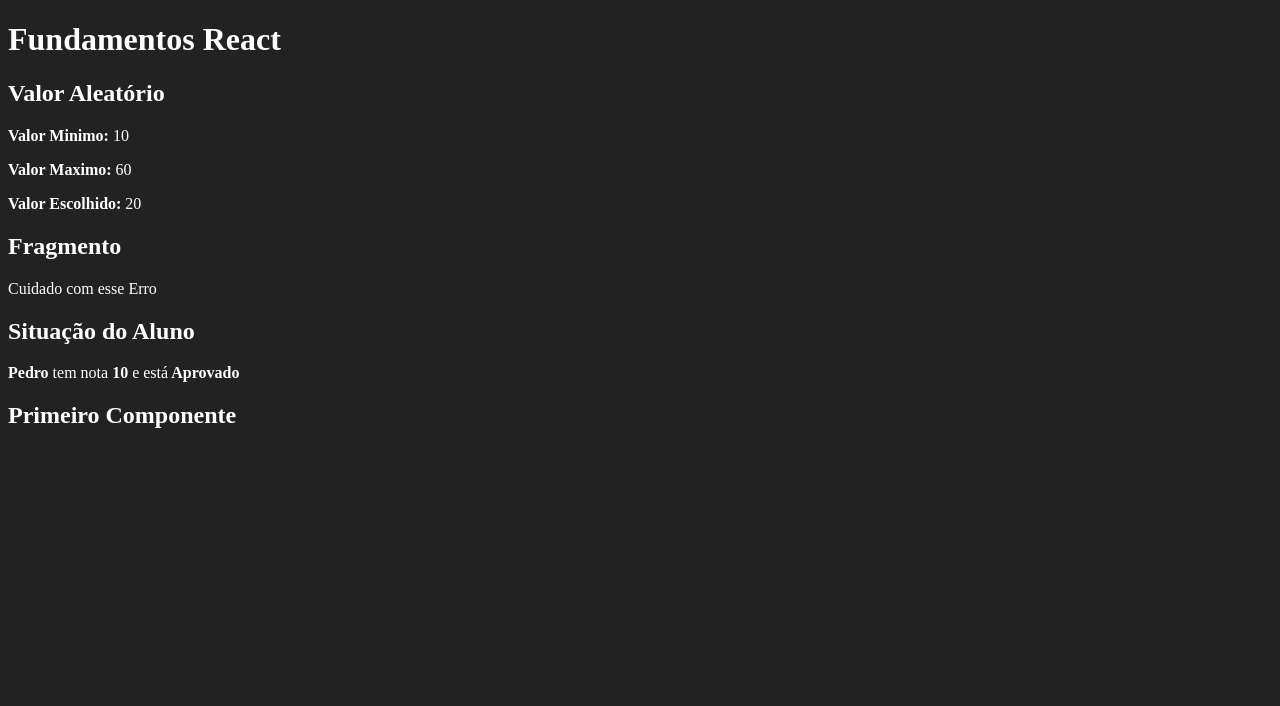
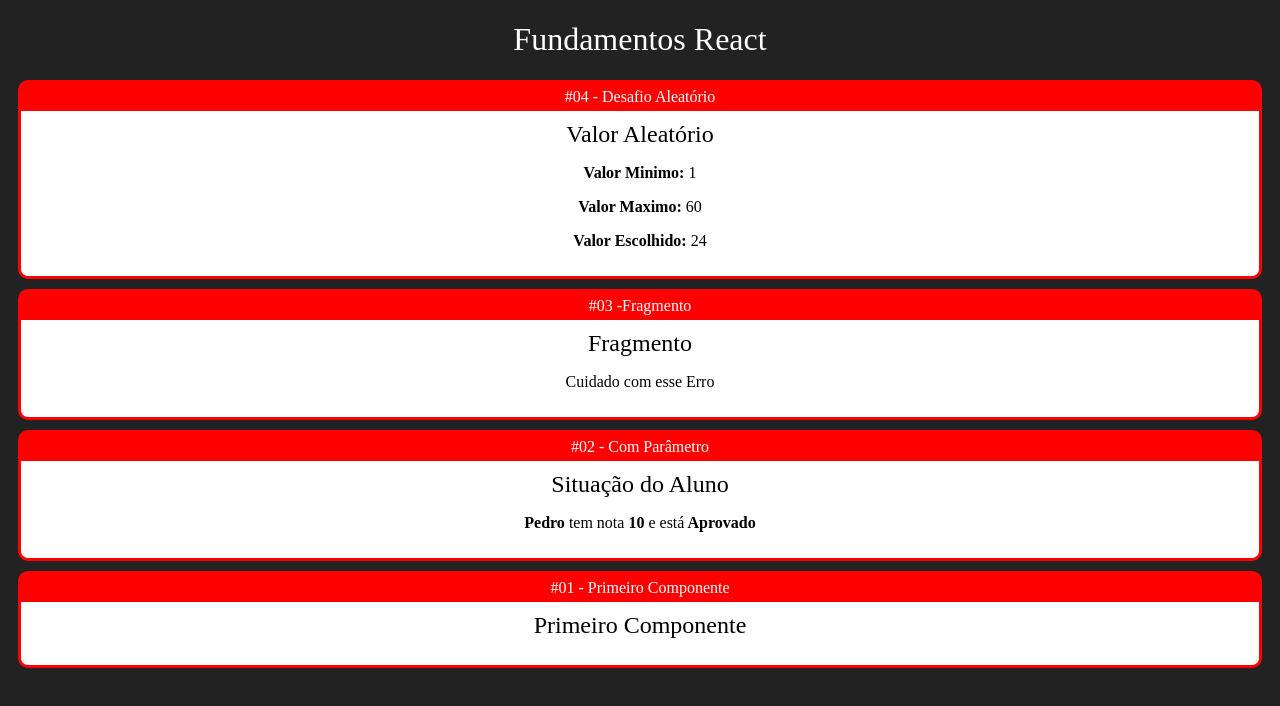
Before and after one commit to Pedrosouza21/Fundamentos-React, a React (Create React App) app: page / in a window 1280 px wide. Shown: the top 706 px of the page. Built offline with nearby package versions, Linux system fonts and the light colour scheme.

Commit message:
Component Card #02

```diff
--- /dev/null
+++ b/src/App.css
@@ -0,0 +1,4 @@
+.App .Cards {
+    display: flex;
+    flex-wrap: wrap;
+}
--- a/src/App.jsx
+++ b/src/App.jsx
@@ -1,23 +1,43 @@
+import './App.css'
 import React from "react";
 
+import Card from "./components/layout/Card";
 import Aleatorio from "./components/básicos/Aleatorio";
 import Primeiro from './components/básicos/Primeiro'
 import ComParametro from './components/básicos/ComParametro'
 import Fragmento from './components/básicos/Fragmento'
 
 
-export default  () => (
+export default () => (
+    <div className='app'>
+        <h1>Fundamentos React</h1>
 
-        <div id="app">
-        <h1>Fundamentos React</h1>
-        <Aleatorio min={10} max={60} />
+        <div className="Cards">
+            <Card titulo="#04 - Desafio Aleatório">
+                <Aleatorio min={1} max={60} />
+            </Card>
+
+
+            <Card titulo=" #03 -Fragmento">
                 <Fragmento />
+            </Card>
+
+
+            <Card titulo="#02 - Com Parâmetro">
                 <ComParametro
                     titulo="Situação do Aluno"
                     aluno="Pedro"
                     nota={9.3}
                 />
+            </Card>
 
+
+            <Card titulo=" #01 - Primeiro Componente">
                 <Primeiro></Primeiro>
+            </Card>
+
+
+
+        </div>
     </div>
 )
--- /dev/null
+++ b/src/components/layout/Card.css
@@ -0,0 +1,26 @@
+.Card {
+    background-color: red;
+    border: 3px solid red;
+    border-radius: 10px ;
+    overflow: hidden;
+    margin: 10px;
+
+    display: flex;
+    flex-direction: column;
+    min-width:  300px;
+    max-width: 300 ;
+}
+
+.Card .Title{
+    padding: 5px 0px;
+    display: flex;
+    justify-content: center;
+}
+
+.Card .Content{
+    flex-grow: 1;
+    background-color: #fff;
+    color: #000;
+    padding: 10px;
+
+}
--- /dev/null
+++ b/src/components/layout/Card.jsx
@@ -0,0 +1,16 @@
+import "./Card.css"
+import React from 'react'
+
+export default (props) => {
+    return (
+        <div className="Card">
+
+            <div className="Title">{props.titulo}</div>
+            <div className="Content">
+                {props.children}
+                </div>
+
+
+        </div>
+    )
+}
--- a/src/index.css
+++ b/src/index.css
@@ -1,4 +1,15 @@
 body {
+    font-family: Oswald;
     background-color: #222 ;
     color: #fff;
+    text-align: center;
 }
+
+h1, h2, h3{
+    font-weight: 200;
+
+}
+
+h2, h3 {
+    margin: 0;
+}
```
Lines whose indentation alone changed are shown as unchanged.
